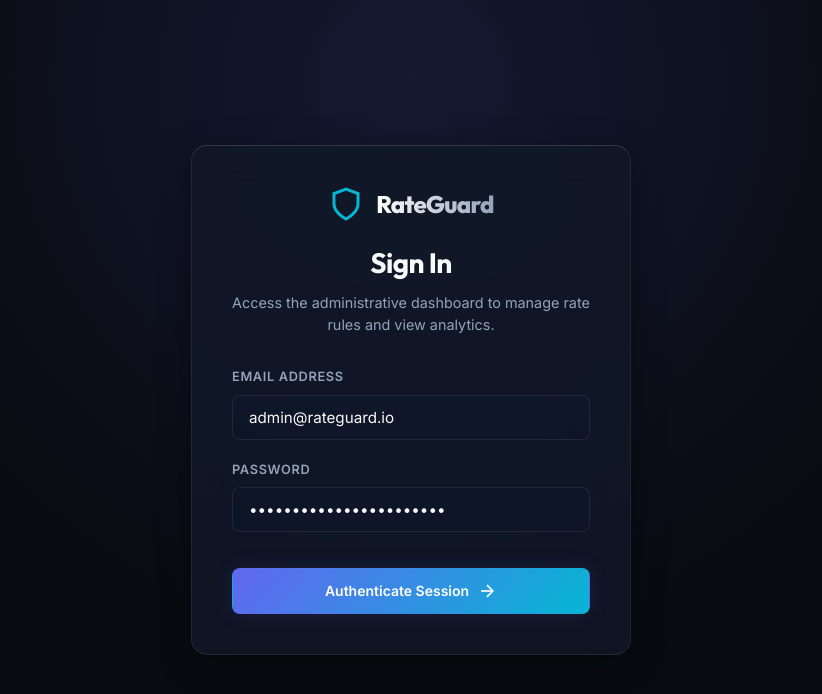
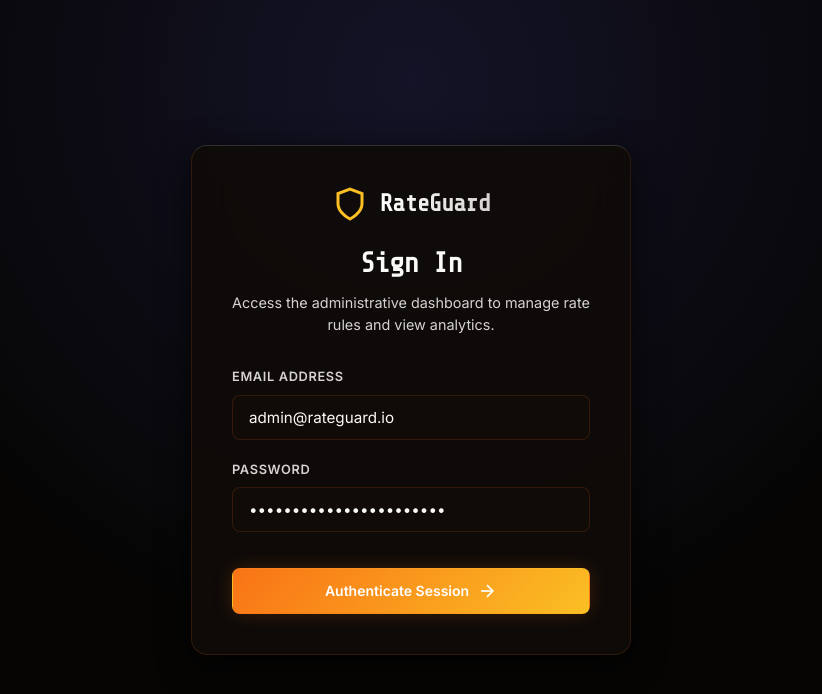
Before and after one commit to RohitTiwari04/RateGuard, a website: page public/index.html in a window 1280 px wide. Shown: the whole page, without its empty margins (229-1051 px from the left). Drawn offline with nearby package versions, Linux system fonts and the light colour scheme.

Commit message:
design: redesign dashboard to dark amber space theme

```diff
--- a/public/index.css
+++ b/public/index.css
@@ -1,36 +1,37 @@
-/* DESIGN SYSTEM: RATEGUARD DASHBOARD */
+@import url('https://fonts.googleapis.com/css2?family=Share+Tech+Mono&family=VT323&display=swap');
 
 :root {
   --font-family-sans: 'Inter', -apple-system, BlinkMacSystemFont, "Segoe UI", Roboto, sans-serif;
-  --font-family-display: 'Outfit', var(--font-family-sans);
+  --font-family-display: 'Share Tech Mono', monospace;
+  --font-family-pixel: 'VT323', monospace;
 
-  /* Harmonious Dark Palette */
-  --color-bg-base: #080B10;
-  --color-bg-panel: rgba(17, 24, 39, 0.85);
-  --color-bg-card: rgba(30, 41, 59, 0.55);
-  --color-bg-card-hover: rgba(30, 41, 59, 0.85);
-  --color-bg-input: rgba(15, 23, 42, 0.6);
+  /* Harmonious Dark Amber/Starknet Space Palette */
+  --color-bg-base: #060504; /* Deep cosmic space black */
+  --color-bg-panel: rgba(14, 11, 9, 0.93); /* Warm panel backdrop */
+  --color-bg-card: rgba(28, 20, 16, 0.45); /* Orange tinted cards */
+  --color-bg-card-hover: rgba(43, 31, 23, 0.7);
+  --color-bg-input: rgba(18, 12, 9, 0.95);
 
   /* Primary & Accent Gradients */
-  --color-primary: #6366f1;
-  --color-primary-hover: #4f46e5;
-  --color-accent: #06b6d4;
-  --gradient-accent: linear-gradient(135deg, #6366f1 0%, #06b6d4 100%);
-  --gradient-danger: linear-gradient(135deg, #f43f5e 0%, #e11d48 100%);
+  --color-primary: #f97316; /* Amber orange */
+  --color-primary-hover: #ea580c;
+  --color-accent: #fbbf24; /* Yellow amber glow */
+  --gradient-accent: linear-gradient(135deg, #f97316 0%, #fbbf24 100%);
+  --gradient-danger: linear-gradient(135deg, #ef4444 0%, #b91c1c 100%);
 
   /* Border & Shadows */
-  --border-color: rgba(255, 255, 255, 0.08);
-  --border-color-glow: rgba(99, 102, 241, 0.25);
-  --shadow-base: 0 8px 32px 0 rgba(0, 0, 0, 0.37);
-  --shadow-glow: 0 0 20px rgba(99, 102, 241, 0.15);
+  --border-color: rgba(249, 115, 22, 0.15); /* Orange tinted borders */
+  --border-color-glow: rgba(249, 115, 22, 0.45);
+  --shadow-base: 0 8px 32px 0 rgba(0, 0, 0, 0.7);
+  --shadow-glow: 0 0 20px rgba(249, 115, 22, 0.2);
 
   /* Status Colors */
   --color-success: #10b981;
-  --color-danger: #f43f5e;
+  --color-danger: #ef4444;
   --color-warning: #f59e0b;
-  --color-text-primary: #f8fafc;
-  --color-text-secondary: #94a3b8;
-  --color-text-muted: #64748b;
+  --color-text-primary: #fafaf9;
+  --color-text-secondary: #d6d3d1;
+  --color-text-muted: #78716c;
 
   --sidebar-width: 280px;
   --border-radius-lg: 16px;
@@ -49,6 +50,19 @@
 body {
   font-family: var(--font-family-sans);
   background-color: var(--color-bg-base);
+  background-image:
+    radial-gradient(circle at 10% 20%, rgba(249, 115, 22, 0.07) 0%, transparent 40%),
+    radial-gradient(circle at 85% 75%, rgba(234, 88, 12, 0.05) 0%, transparent 45%),
+    radial-gradient(1.5px 1.5px at 40px 60px, #fafaf9, rgba(0,0,0,0)),
+    radial-gradient(1px 1px at 120px 200px, rgba(250,250,249,0.8), rgba(0,0,0,0)),
+    radial-gradient(1.5px 1.5px at 250px 350px, #fafaf9, rgba(0,0,0,0)),
+    radial-gradient(1px 1px at 350px 80px, rgba(250,250,249,0.9), rgba(0,0,0,0)),
+    radial-gradient(2px 2px at 500px 480px, #fafaf9, rgba(0,0,0,0)),
+    radial-gradient(1px 1px at 700px 150px, rgba(250,250,249,0.7), rgba(0,0,0,0)),
+    radial-gradient(2px 2px at 850px 300px, #fafaf9, rgba(0,0,0,0)),
+    radial-gradient(1px 1px at 950px 600px, rgba(250,250,249,0.9), rgba(0,0,0,0));
+  background-repeat: repeat;
+  background-size: 1000px 800px;
   color: var(--color-text-primary);
   min-height: 100vh;
   overflow-x: hidden;
```
